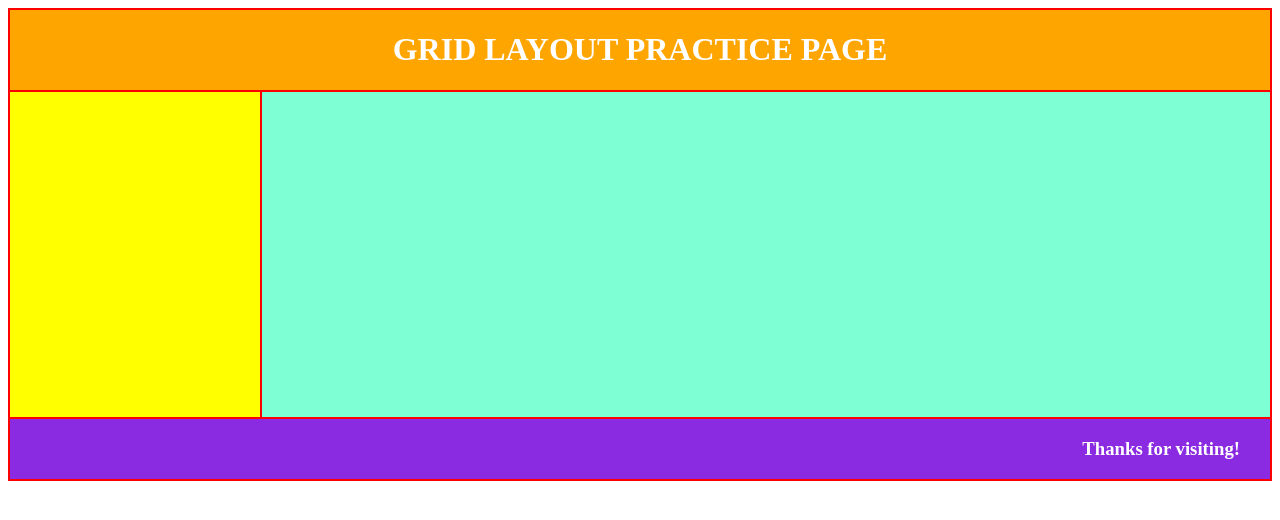
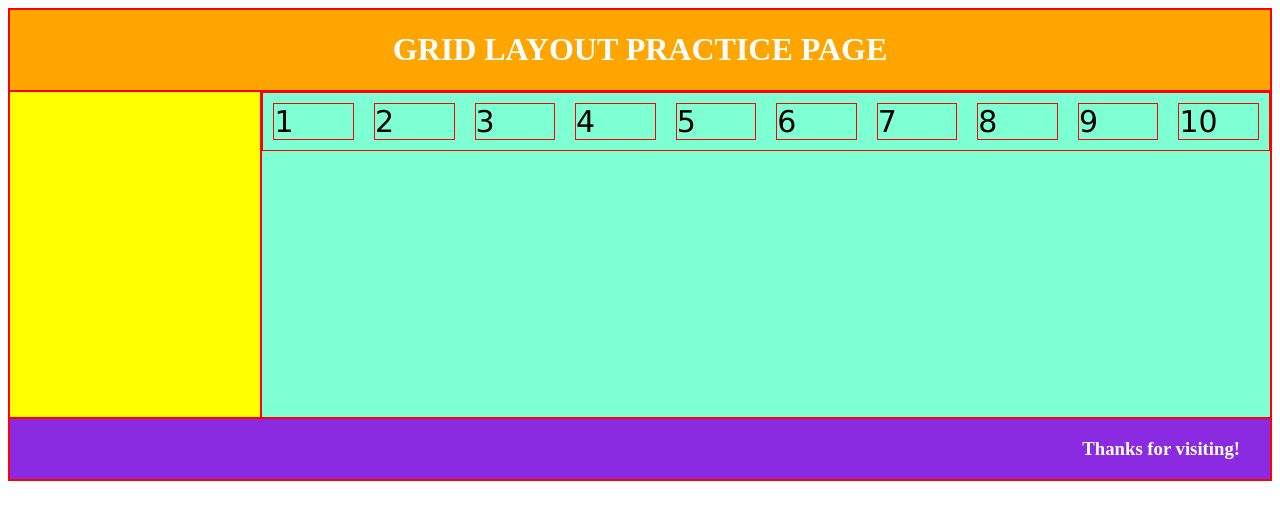
Before and after one commit to amckay123/grid-layout, a plain HTML site: page index.html in a window 1280 px wide. Drawn offline with Linux system fonts and the light colour scheme.

Commit message:
added flexbox and children
added flex box and child class to CSS, and added flex container and 10 children to index

```diff
--- a/index.html
+++ b/index.html
@@ -15,7 +15,38 @@
 
         </div>
         <div class="rightbox">
-
+            <div class="flexcontainer">
+                <div class="child">
+                    1
+                </div>
+                <div class="child">
+                    2
+                </div>
+                <div class="child">
+                    3
+                </div>
+                <div class="child">
+                    4
+                </div>
+                <div class="child">
+                    5
+                </div>
+                <div class="child">
+                    6
+                </div>
+                <div class="child">
+                    7
+                </div>
+                <div class="child">
+                    8
+                </div>
+                <div class="child">
+                    9
+                </div>
+                <div class="child">
+                    10
+                </div>
+            </div>
         </div>
         <div class="bottom">
             <h3>Thanks for visiting!</h3>
--- a/style.css
+++ b/style.css
@@ -41,3 +41,16 @@ div {
     color: white;
     padding-right: 30px;
 }
+
+/* FLEXBOX */
+.flexcontainer {
+    display: flex;
+    flex: wrap;
+}
+
+.child {
+    flex: 40%;
+    margin: 10px;
+    font-family: Verdana, Geneva, Tahoma, sans-serif;
+    font-size: 30px;
+}
```
